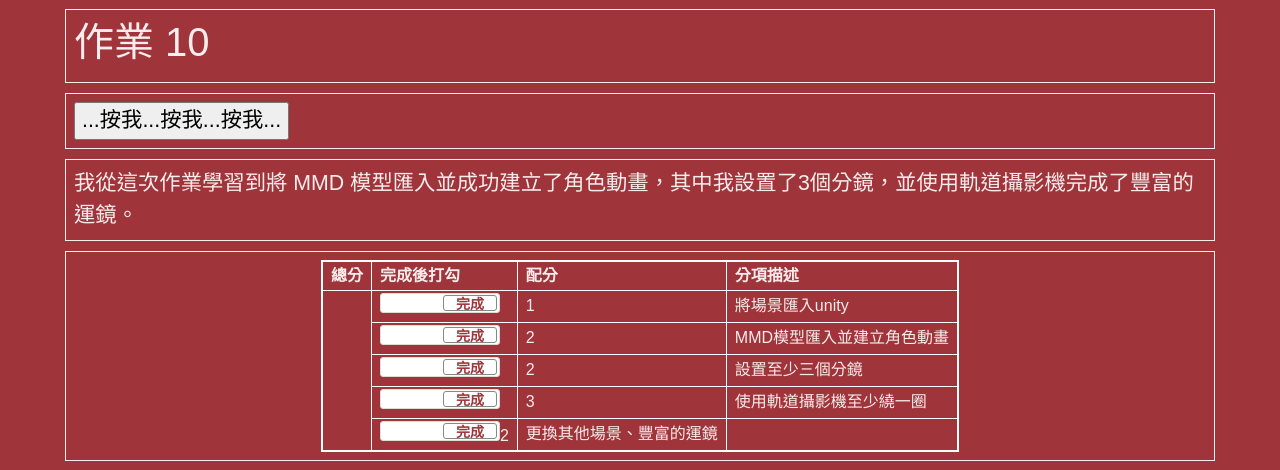
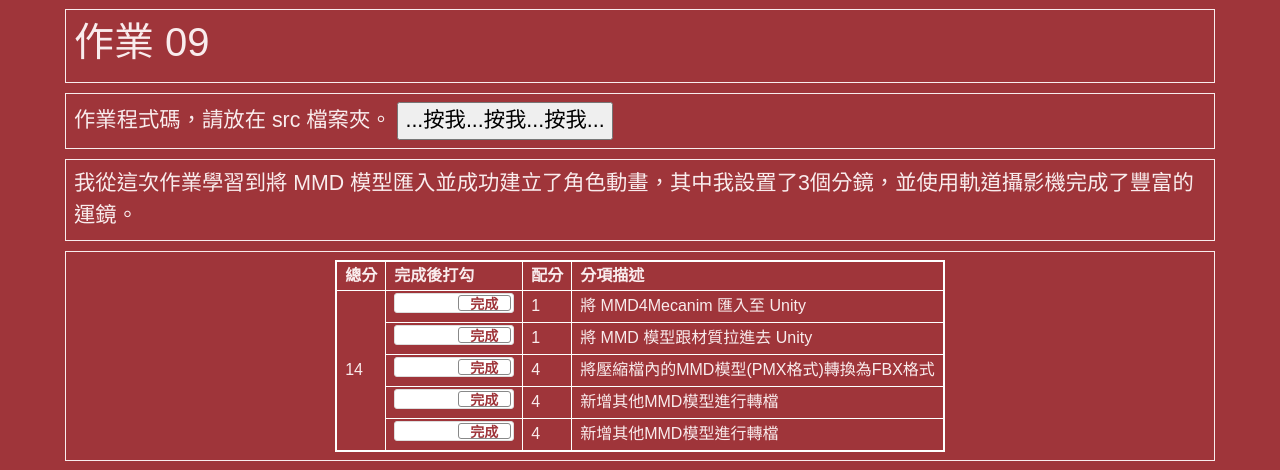
Before and after one commit to NTUT-CG-Lab/ca2022f-hw-inin1999, a plain HTML site: page hw10/index.html in a window 1280 px wide. Shown: the top 470 px of the page. Drawn offline with nearby package versions, Linux system fonts and the light colour scheme.

Commit message:
Update index.html

```diff
--- a/hw10/index.html
+++ b/hw10/index.html
@@ -195,13 +195,14 @@
   <!-- ------------------------------------------------>
   <div class="row hw12">
     <div class="col-md-12 twenty">
-      <h1>作業 10</h1>
+      <h1>作業 09</h1>
     </div>
   </div>
 
   <!-- ------------------------------------------------>
   <div class="row hw12">
     <div class="col-md-12 twenty">
+	  作業程式碼，請放在 src 檔案夾。
       <input type="button" name="back" onclick="parent.location='https://github.com/NTUT-CG-Lab/ca2022f-hw-inin1999/tree/main/hw10'" value="...按我...按我...按我...">
     </div>
   </div>
@@ -224,30 +225,30 @@
           <th>分項描述</th>
         </tr>
         <tr>
-          <td rowspan="5" id="myTotal"></td>
-          <td><input type="checkbox" class="flipswitch" id="myCheckbox1" checked="checked"></td>
+          <td rowspan="7" id="myTotal"></td>
+          <td><input type="checkbox" class="flipswitch" id="myCheckbox1" checked="checked" ></td>
           <td id='m1'>1</td>
-          <td>將場景匯入unity</td>
+          <td>將 MMD4Mecanim 匯入至 Unity</td>
         </tr>
         <tr>
-          <td><input type="checkbox" class="flipswitch" id="myCheckbox2" checked="checked"></td>
-          <td id='m2'>2</td>
-          <td>MMD模型匯入並建立角色動畫</td>
+          <td><input type="checkbox" class="flipswitch" id="myCheckbox2" checked="checked" ></td>
+          <td id='m2'>1</td>
+          <td>將 MMD 模型跟材質拉進去 Unity</td>
         </tr>
         <tr>
-          <td><input type="checkbox" class="flipswitch" id="myCheckbox3" checked="checked"></td>
-          <td id='m3'>2</td>
-          <td>設置至少三個分鏡</td>
+          <td><input type="checkbox" class="flipswitch" id="myCheckbox3" checked="checked" ></td>
+          <td id='m3'>4</td>
+          <td>將壓縮檔內的MMD模型(PMX格式)轉換為FBX格式</td>
         </tr>
         <tr>
-          <td><input type="checkbox" class="flipswitch" id="myCheckbox4" checked="checked"></td>
-          <td id='m4'>3</td>
-          <td>使用軌道攝影機至少繞一圈</td>
+          <td><input type="checkbox" class="flipswitch" id="myCheckbox4" checked="checked" ></td>
+          <td id='m4'>4</td>
+          <td>新增其他MMD模型進行轉檔</td>
         </tr>
         <tr>
-          <td><input type="checkbox" class="flipswitch" id="myCheckbox5" checked="checked></td>
-          <td id='m5'>2</td>
-          <td>更換其他場景、豐富的運鏡</td>
+          <td><input type="checkbox" class="flipswitch" id="myCheckbox5" checked="checked" ></td>
+          <td id='m5'>4</td>
+          <td>新增其他MMD模型進行轉檔</td>
         </tr>
       </table>
     </div>
@@ -306,7 +307,6 @@
       score += parseInt(d3.select('#m5').html());
     }
 
-
     d3.select("#myTotal").html(score);
   }
 </script>
```
